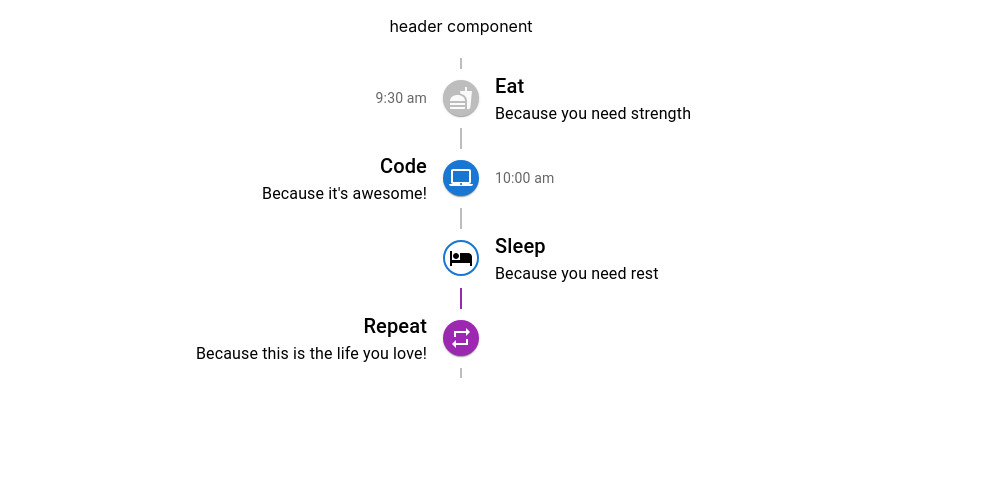
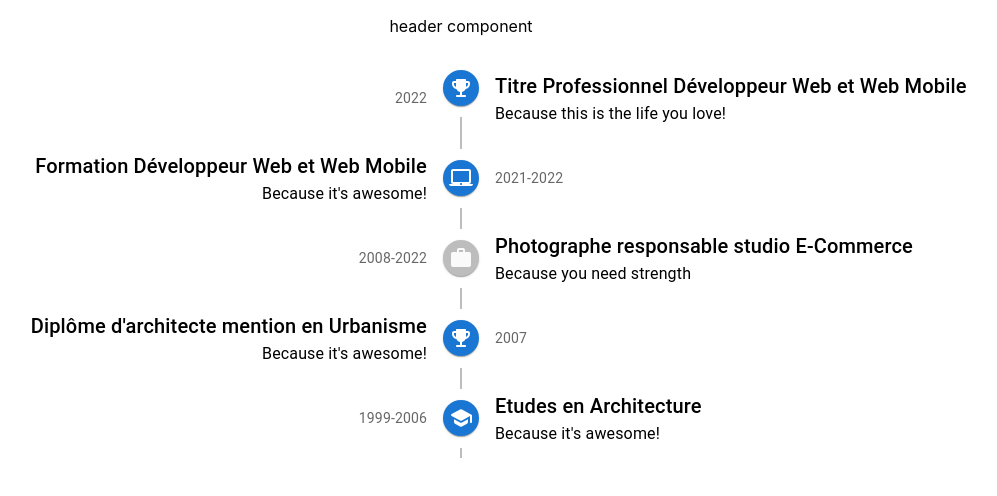
Before and after one commit to alerafart/portfolio-react-redux, a React (Create React App) app: page / in a window 1280 px wide. Shown: the top 496 px of the page, without its empty margins (179-1176 px from the left). Built offline with nearby package versions, Linux system fonts and the light colour scheme.

Commit message:
timeline in place wip

```diff
--- a/src/components/AlternateTimeline/index.js
+++ b/src/components/AlternateTimeline/index.js
@@ -6,11 +6,11 @@ import TimelineConnector from '@mui/lab/TimelineConnector';
 import TimelineContent from '@mui/lab/TimelineContent';
 import TimelineOppositeContent from '@mui/lab/TimelineOppositeContent';
 import TimelineDot from '@mui/lab/TimelineDot';
-import FastfoodIcon from '@mui/icons-material/Fastfood';
+import WorkRoundedIcon from '@mui/icons-material/WorkRounded';
 import LaptopMacIcon from '@mui/icons-material/LaptopMac';
-import HotelIcon from '@mui/icons-material/Hotel';
-import RepeatIcon from '@mui/icons-material/Repeat';
+import SchoolRoundedIcon from '@mui/icons-material/SchoolRounded';
 import Typography from '@mui/material/Typography';
+import EmojiEventsRoundedIcon from '@mui/icons-material/EmojiEventsRounded';
 
 
 function AlternateTimeline() {
@@ -23,29 +23,30 @@ function AlternateTimeline() {
             variant="body2"
             color="text.secondary"
             >
-        9:30 am
+            2022
           </TimelineOppositeContent>
           <TimelineSeparator>
-        <TimelineConnector />
-        <TimelineDot>
-          <FastfoodIcon />
+            {/* <TimelineConnector sx={{ bgcolor: 'secondary.main' }} /> */}
+            <TimelineDot color="primary">
+              <EmojiEventsRoundedIcon />
             </TimelineDot>
             <TimelineConnector />
           </TimelineSeparator>
           <TimelineContent sx={{ py: '12px', px: 2 }}>
             <Typography variant="h6" component="span">
-          Eat
+              Titre Professionnel Développeur Web et Web Mobile
             </Typography>
-        <Typography>Because you need strength</Typography>
+            <Typography>Because this is the life you love!</Typography>
           </TimelineContent>
       </TimelineItem>
+
       <TimelineItem>
           <TimelineOppositeContent
             sx={{ m: 'auto 0' }}
             variant="body2"
             color="text.secondary"
           >
-        10:00 am
+            2021-2022
           </TimelineOppositeContent>
           <TimelineSeparator>
             <TimelineConnector />
@@ -56,41 +57,82 @@ function AlternateTimeline() {
           </TimelineSeparator>
           <TimelineContent sx={{ py: '12px', px: 2 }}>
             <Typography variant="h6" component="span">
-          Code
+              Formation Développeur Web et Web Mobile
             </Typography>
             <Typography>Because it&apos;s awesome!</Typography>
           </TimelineContent>
       </TimelineItem>
+
       <TimelineItem>
+        <TimelineOppositeContent
+          sx={{ m: 'auto 0' }}
+          align="right"
+          variant="body2"
+          color="text.secondary"
+        >
+          2008-2022
+        </TimelineOppositeContent>
         <TimelineSeparator>
           <TimelineConnector />
-        <TimelineDot color="primary" variant="outlined">
-          <HotelIcon />
-        </TimelineDot>
-        <TimelineConnector sx={{ bgcolor: 'secondary.main' }} />
-      </TimelineSeparator>
-      <TimelineContent sx={{ py: '12px', px: 2 }}>
-        <Typography variant="h6" component="span">
-          Sleep
-        </Typography>
-        <Typography>Because you need rest</Typography>
-      </TimelineContent>
-    </TimelineItem>
-    <TimelineItem>
-      <TimelineSeparator>
-        <TimelineConnector sx={{ bgcolor: 'secondary.main' }} />
-        <TimelineDot color="secondary">
-          <RepeatIcon />
+          <TimelineDot>
+            <WorkRoundedIcon />
           </TimelineDot>
           <TimelineConnector />
         </TimelineSeparator>
         <TimelineContent sx={{ py: '12px', px: 2 }}>
           <Typography variant="h6" component="span">
-          Repeat
+            Photographe responsable studio E-Commerce
           </Typography>
-        <Typography>Because this is the life you love!</Typography>
+          <Typography>Because you need strength</Typography>
         </TimelineContent>
       </TimelineItem>
+
+      <TimelineItem>
+          <TimelineOppositeContent
+            sx={{ m: 'auto 0' }}
+            variant="body2"
+            color="text.secondary"
+          >
+            2007
+          </TimelineOppositeContent>
+          <TimelineSeparator>
+            <TimelineConnector />
+            <TimelineDot color="primary">
+              <EmojiEventsRoundedIcon />
+            </TimelineDot>
+            <TimelineConnector />
+          </TimelineSeparator>
+          <TimelineContent sx={{ py: '12px', px: 2 }}>
+            <Typography variant="h6" component="span">
+              Diplôme d'architecte mention en Urbanisme
+            </Typography>
+            <Typography>Because it&apos;s awesome!</Typography>
+          </TimelineContent>
+      </TimelineItem>
+
+      <TimelineItem>
+          <TimelineOppositeContent
+            sx={{ m: 'auto 0' }}
+            variant="body2"
+            color="text.secondary"
+          >
+            1999-2006
+          </TimelineOppositeContent>
+          <TimelineSeparator>
+            <TimelineConnector />
+            <TimelineDot color="primary">
+              <SchoolRoundedIcon />
+            </TimelineDot>
+            <TimelineConnector />
+          </TimelineSeparator>
+          <TimelineContent sx={{ py: '12px', px: 2 }}>
+            <Typography variant="h6" component="span">
+              Etudes en Architecture
+            </Typography>
+            <Typography>Because it&apos;s awesome!</Typography>
+          </TimelineContent>
+      </TimelineItem>
+
   </Timeline>
   );
 }
```
Lines whose indentation alone changed are shown as unchanged.
